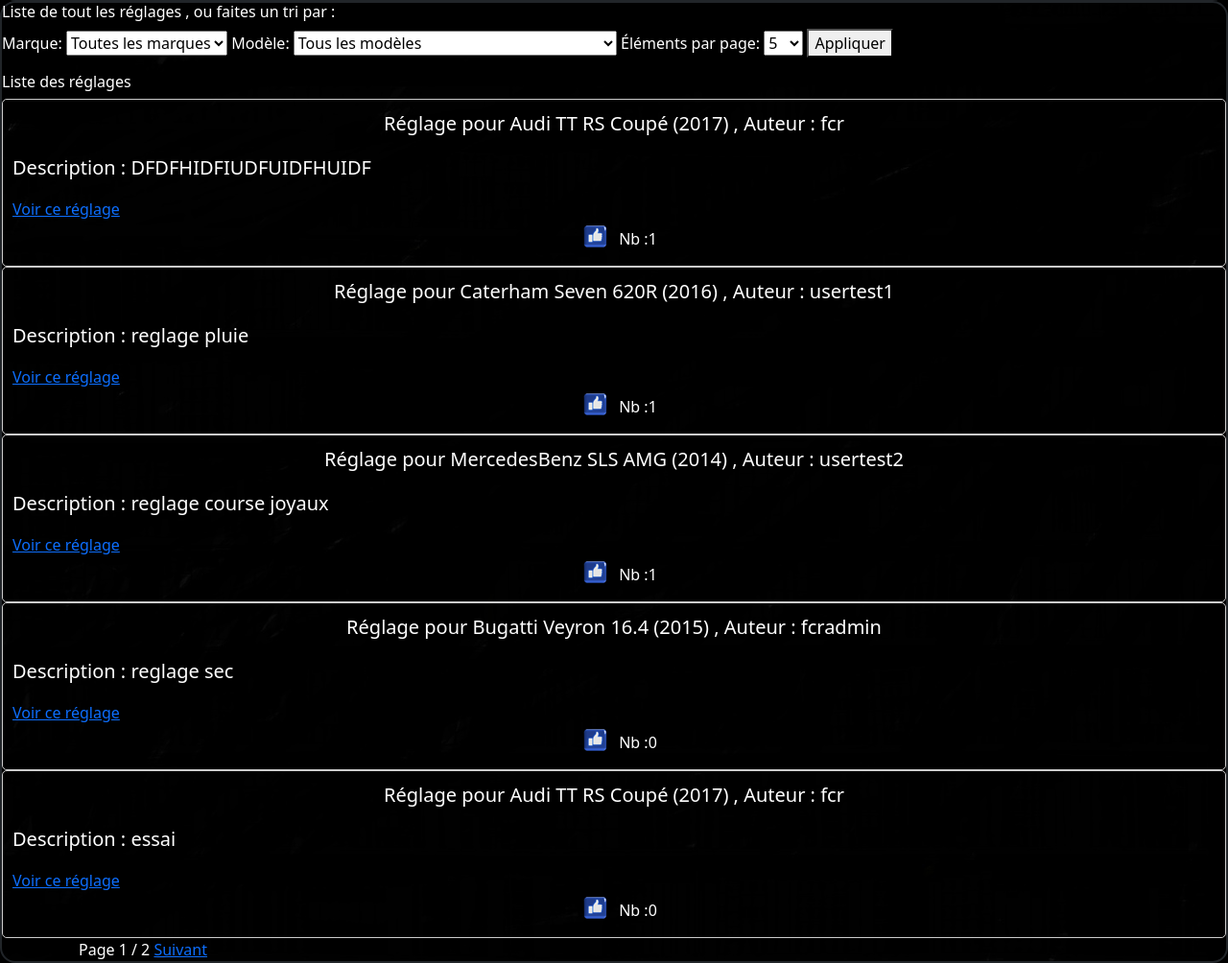
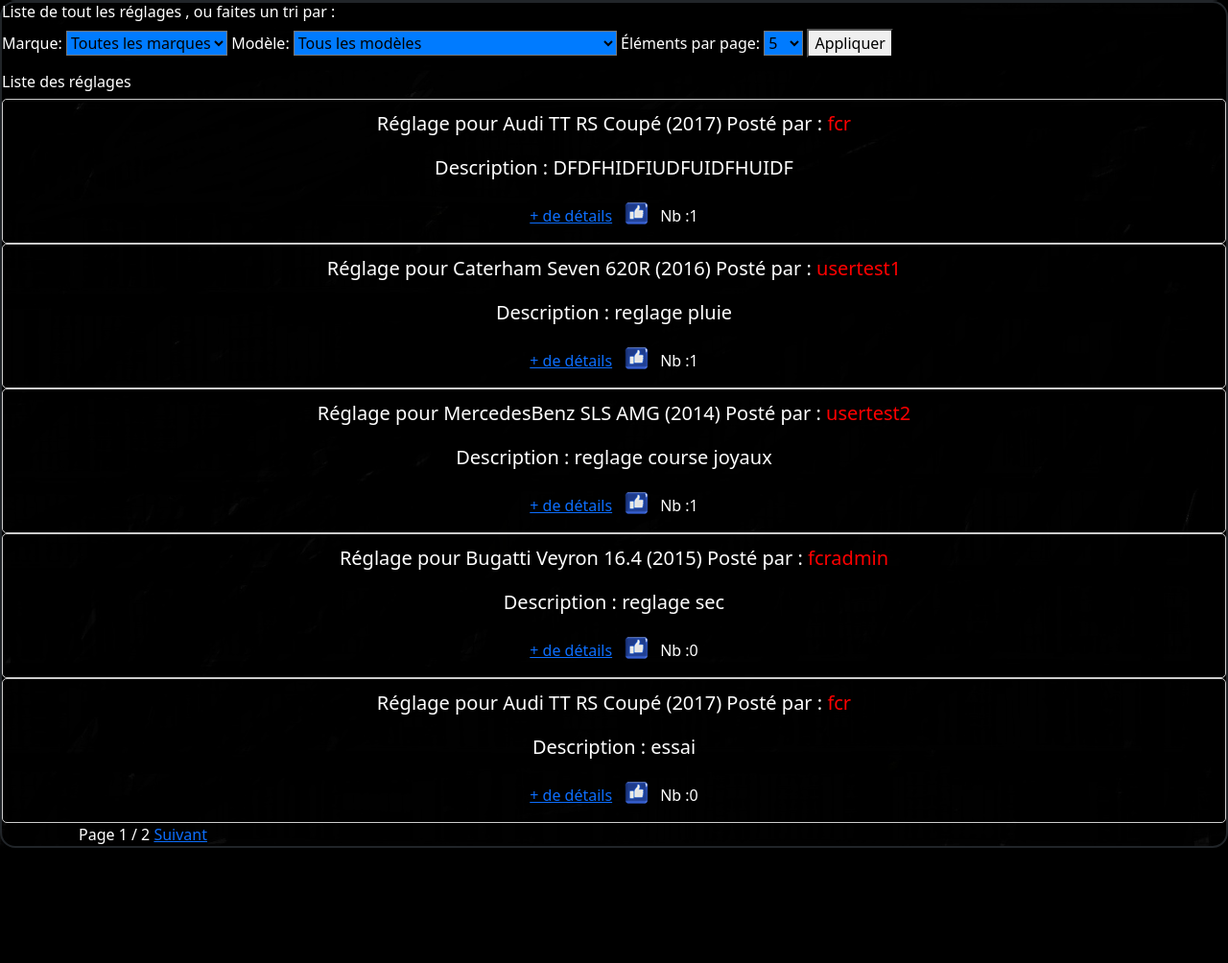
Before and after one commit to canofranck/TDUSC-Maps-Radian-Maps-Perso, a Django app: page /reglages/ in a window 1280 px wide. Shown: the part 59-1063 px from the top of the page at 96% size. After the commit the page ends 943 px from the top, so only its background shows below. Run offline with Django 5.2, Linux system fonts and the light colour scheme; a user stored in the database is signed in; data comes from the database, SQL or seed files in the repository; both versions use the stored data as it was after the commit; some libraries are stand-ins or nearby versions.

Commit message:
MISE A JOUR

```diff
--- a/static/stylesmymaps.css
+++ b/static/stylesmymaps.css
@@ -104,7 +104,7 @@
   .like-container {
     display: flex;
     justify-content: center;
-    align-items: center; /* Aligne verticalement les éléments */
+    align-items: center;
 }
 .like-container2 {
   display: flex;
@@ -121,11 +121,14 @@
 
 
 
-  .reglage {
+.reglage {
     border: 1px solid #ccc; /* Bordure de 1px, solide, de couleur gris clair */
     border-radius: 5px; /* Arrondis les coins de la bordure */
     padding: 10px; /* Espace interne pour aérer le contenu */
   }
-  .titre-reglage {
+.titre-reglage {
     text-align: center;
 }
+.my-select {
+  background-color:  #007bff;
+}
--- a/tduscmap/admin.py
+++ b/tduscmap/admin.py
@@ -37,9 +37,7 @@
 
         if instance.car:
             configuration, created = (
-                ConfigurationReglage.objects.get_or_create(
-                    car=instance.car
-                )
+                ConfigurationReglage.objects.get_or_create(car=instance.car)
             )
             instance.configurationreglage = configuration
         else:
@@ -59,7 +57,6 @@
             "deuxieme_vitesse": "2ème vitesse",
             "appui_aerodynamique_avant": "Appui aérodynamique Avant( -1 , 1 )",
             "appui_aerodynamique_arriere": "Appuiaerodynamique Arriere ( -1 , 1 )",
-            # ... et ainsi de suite pour tous les autres labels
         }
 
 
@@ -167,4 +164,3 @@
         "rapport_final_max",
     )  # Champs à afficher dans la liste
     search_fields = ["car"]  # Champs pour la recherche
-    # Ajoutez d'autres options de personnalisation si nécessaire (filtres, tri, etc.)
--- a/tduscmap/models.py
+++ b/tduscmap/models.py
@@ -1,5 +1,4 @@
 from django.db import models
-from django.forms import ValidationError
 from django.utils import timezone
 from authentication.models import CustomUser
 from django.core.validators import MinValueValidator, MaxValueValidator
--- a/tduscmap/views.py
+++ b/tduscmap/views.py
@@ -219,16 +219,16 @@
 
 @login_required
 def liste_reglages(request):
-    reglages = Reglage.objects.all().annotate(
-        like_count=Count('likes')
-    ).prefetch_related(
-        Prefetch('car')
+    reglages = (
+        Reglage.objects.all()
+        .annotate(like_count=Count("likes"))
+        .prefetch_related(Prefetch("car"))
     )
 
     # Construire la requête en fonction des critères de recherche
     query = Q()
-    marque = request.GET.get('marque')
-    modele = request.GET.get('modele')
+    marque = request.GET.get("marque")
+    modele = request.GET.get("modele")
     if marque:
         query &= Q(car__marque__icontains=marque)
     if modele:
@@ -236,17 +236,19 @@
     reglages = reglages.filter(query)
 
     # Trier les résultats
-    order_by = request.GET.get('order_by', '-like_count')  # Permet de trier par d'autres champs
+    order_by = request.GET.get(
+        "order_by", "-like_count"
+    )  # Permet de trier par d'autres champs
     reglages = reglages.order_by(order_by)
 
     # Récupérer les marques et modèles distincts à partir du prefetch
-    marques = Car.objects.values_list('marque', flat=True).distinct()
-    modeles = Car.objects.values_list('modele', flat=True).distinct()
+    marques = Car.objects.values_list("marque", flat=True).distinct()
+    modeles = Car.objects.values_list("modele", flat=True).distinct()
 
     # Pagination
-    limit = int(request.GET.get('limit', 5))  # Valeur par défaut 10
+    limit = int(request.GET.get("limit", 5))  # Valeur par défaut 10
     paginator = Paginator(reglages, limit)  # 25 résultats par page
-    page = request.GET.get('page')
+    page = request.GET.get("page")
     try:
         reglages = paginator.page(page)
     except PageNotAnInteger:
@@ -256,14 +258,20 @@
         # Si la page est hors limites (trop élevée), renvoyer la dernière page
         reglages = paginator.page(paginator.num_pages)
 
-    page_number = request.GET.get('page')
+    page_number = request.GET.get("page")
     page_obj = paginator.get_page(page_number)
 
     return render(
         request,
         "tduscmap/liste_reglages.html",
-        {'reglages': page_obj, 'marques': marques, 'modeles': modeles,
-         'paginator': paginator, 'page': page_number, 'limit': limit}
+        {
+            "reglages": page_obj,
+            "marques": marques,
+            "modeles": modeles,
+            "paginator": paginator,
+            "page": page_number,
+            "limit": limit,
+        },
     )
 
 
@@ -271,113 +279,33 @@
 def detail_reglage(request, pk):
     reglage = Reglage.objects.get(pk=pk)
     nombre_likes = reglage.likes.count()
-    if request.method == 'POST':
+    if request.method == "POST":
         # Vérifier si l'utilisateur est authentifié
         if request.user.is_authenticated:
             # Vérifier si l'utilisateur a déjà liké ce réglage
             if not reglage.likes.filter(user=request.user).exists():
                 Like.objects.create(reglage=reglage, user=request.user)
             # Rediriger vers la même page pour afficher le nouveau nombre de likes
-            return redirect('detail_reglage', pk=reglage.pk)
+            return redirect("detail_reglage", pk=reglage.pk)
     return render(
-        request, "tduscmap/detail_reglage.html", {"reglage": reglage, "nombre_likes": nombre_likes}
+        request,
+        "tduscmap/detail_reglage.html",
+        {"reglage": reglage, "nombre_likes": nombre_likes},
     )
 
-
-@login_required
-def create_reglage(request):
-    if request.method == "POST":
-        form = ReglageForm(request.POST)
-        if form.is_valid():
-            form.save()
-            return redirect(
-                "reglage_list"
-            )  # Replace with your desired redirect URL
-    else:
-        form = ReglageForm()
+    # @login_required
+    # def create_reglage(request):
+    #     if request.method == "POST":
+    #         form = ReglageForm(request.POST)
+    #         if form.is_valid():
+    #             form.save()
+    #             return redirect(
+    #                 "reglage_list"
+    #             )  # Replace with your desired redirect URL
+    #     else:
+    #         form = ReglageForm()
     return render(request, "tduscmap/reglage_form.html", {"form": form})
 
-
-# def selectionner_reglage(request, car_id):
-#     if request.method == "POST":
-#         form = ReglageForm(request.POST)
-#         print(request.POST)
-#         if form.is_valid():
-#             # Récupérer l'utilisateur connecté (à adapter selon votre méthode d'authentification)
-#             user = request.user
-#             car = Car.objects.get(pk=car_id)
-
-#             # Créer ou mettre à jour le réglage
-#             reglage, created = ConfigurationReglage.objects.update_or_create(
-#                 car=car,
-#                 defaults={
-#                     'user': user,
-#                     'car' : car,
-#                     'configurationreglage' : reglage,
-#                     # Autres champs du formulaire
-#                 }
-#             )
-
-#             # Enregistrer les modifications
-#             reglage.save()
-
-#             return redirect("liste_reglages")
-#         else:
-#             # Afficher les erreurs de validation
-#             return render(request, "tduscmap/reglage_form.html", {
-#                 "form": form,
-#                 "car": car,  # Passer l'objet Car pour l'utiliser dans le template
-#             })
-#     else:
-#         # Afficher le formulaire initial
-#         car = Car.objects.get(pk=car_id)
-#         initial_data = {'car': car}
-#         form = ReglageForm(initial=initial_data)
-#         return render(request, "tduscmap/reglage_form.html", {
-#             "form": form,
-#             "car": car,
-#         })
-
-
-# def model_select_reglage(request):
-#     cars = Car.objects.all()
-#     if request.method == "POST":
-#         form = ReglageForm(request.POST)
-#         car_id = request.POST.get("car_id")
-#         print("car_id ds selec reglage", car_id)
-#         try:
-#             reglage = ConfigurationReglage.objects.get(car_id=car_id)
-#         except ConfigurationReglage.DoesNotExist:
-#             reglage = ConfigurationReglage(
-#                 car=Car.objects.get(pk=car_id), utilisateur=request.user
-#             )
-
-#         return redirect('intermediate_view', car_id=car_id)
-
-#     else:
-#         return render(
-#             request, "tduscmap/template_principal.html", {"cars": cars}
-#         )
-
-# def intermediate_view(request, car_id):
-#     # Récupérer le véhicule correspondant au car_id
-#     car = Car.objects.get(pk=car_id)
-
-#     # Créer un formulaire pré-rempli avec les données du véhicule (si nécessaire)
-#     initial_data = {'car': car}
-#     form = ReglageForm(initial=initial_data)
-
-#     # Récupérer le réglage associé au véhicule (si existe)
-#     try:
-#         reglage = ConfigurationReglage.objects.get(car=car)
-#     except ConfigurationReglage.DoesNotExist:
-#         reglage = None
-
-#     return render(request, "tduscmap/reglage_form.html", {
-#         "reglage": reglage,
-#         "form": form,
-#         "car_id": car_id,
-#     })
 
 @login_required
 def get_configuration(request, car_id):
@@ -398,18 +326,22 @@
 
 @login_required
 def choix_modele(request):
-    if request.method == 'POST':
+    if request.method == "POST":
         form = ChoixModeleForm(request.POST)
         if form.is_valid():
-            modele = form.cleaned_data['modele']
+            modele = form.cleaned_data["modele"]
             # Récupérer la voiture en fonction du modèle (vous pouvez ajouter d'autres critères si nécessaire)
             car = Car.objects.get(modele=modele)
-            return redirect('saisie_reglage', car_id=car.id)
+            return redirect("saisie_reglage", car_id=car.id)
     else:
         form = ChoixModeleForm()
         # Récupérer tous les modèles de voitures distincts
-        modeles = Car.objects.values_list('modele', flat=True).distinct()
-        return render(request, 'tduscmap/template_principal.html', {'form': form, 'modeles': modeles})
+        modeles = Car.objects.values_list("modele", flat=True).distinct()
+        return render(
+            request,
+            "tduscmap/template_principal.html",
+            {"form": form, "modeles": modeles},
+        )
 
 
 def saisie_reglage(request, car_id):
@@ -418,13 +350,13 @@
         configuration = ConfigurationReglage.objects.get(car=car)
         reglage = ConfigurationReglage.objects.get(car_id=car_id)
         initial_data = {
-            'car': car,
-            'user': request.user,
-            'configurationreglage': configuration,
+            "car": car,
+            "user": request.user,
+            "configurationreglage": configuration,
         }
     except (Car.DoesNotExist, ConfigurationReglage.DoesNotExist):
-        return redirect('error')
-    if request.method == 'POST':
+        return redirect("error")
+    if request.method == "POST":
         form = ReglageForm(request.POST)
         print(request.POST)
         if form.is_valid():
@@ -435,12 +367,16 @@
             reglage.user = request.user
             reglage.configurationreglage = configuration
             reglage.save()
-            return redirect('home')
+            return redirect("home")
     else:
         form = ReglageForm(initial=initial_data)
 
-    return render(request, 'tduscmap/reglage_form.html', {'form': form, 'car': car, 'reglage': reglage})
+    return render(
+        request,
+        "tduscmap/reglage_form.html",
+        {"form": form, "car": car, "reglage": reglage},
+    )
 
 
 def error(request):  # Add message argument
-    return render(request, 'tduscmap/error.html')
+    return render(request, "tduscmap/error.html")
--- a/templates/tduscmap/liste_reglages.html
+++ b/templates/tduscmap/liste_reglages.html
@@ -8,7 +8,7 @@
 
 <form method="get" data-url="{% url 'liste_reglages' %}" id="reglages-form">
     <label for="marque">Marque:</label>
-    <select name="marque" id="marque">
+    <select  class="my-select" name="marque" id="marque">
         <option value="">Toutes les marques</option>
         {% for marque in marques %}
             <option value="{{ marque }}">{{ marque }}</option>
@@ -16,7 +16,7 @@
     </select>
 
     <label for="modele">Modèle:</label>
-    <select name="modele" id="modele">
+    <select class="my-select" name="modele" id="modele">
         <option value="">Tous les modèles</option>
         {% for modele in modeles %}
             <option value="{{ modele }}">{{ modele }}</option>
@@ -25,7 +25,7 @@
 
     <form method="get">
         <label for="limit">Éléments par page:</label>
-        <select name="limit" id="limit">
+        <select class="my-select" name="limit" id="limit">
             <option value="5">5</option>
             <option value="10">10</option>
             <option value="15">15</option>
@@ -42,12 +42,13 @@
 
     {% for reglage in reglages %}
     <div class="reglage">
-        <p class="titre-reglage">Réglage pour {{ reglage.car }} , Auteur : {{ reglage.user }}</p>
+        <p class="titre-reglage">Réglage pour {{ reglage.car }}  Posté par : <span style="color: red;">{{ reglage.user }}</span></p>
 
 
-        <p>Description : {{ reglage.description }}</p>
-        <a href="{% url 'detail_reglage' reglage.id %}">Voir ce réglage</a>
+        <p class="titre-reglage">Description : {{ reglage.description }}</p>
         <div class="like-container">
+        <a href="{% url 'detail_reglage' reglage.id %}">+ de détails</a>
+
             <img src="{% static 'images/like.png' %}" alt="icône de like" >
             <span> Nb :{{ reglage.like_count }}</span>
 
--- a/templates/tduscmap/saisie_reglage.html
+++ /dev/null
@@ -1,6 +0,0 @@
-<h1>Saisie des réglages pour {{ car.marque }} {{ car.modele }}</h1>
-<form method="post">
-    {% csrf_token %}
-    {{ form.as_p }}
-    <button type="submit">Enregistrer</button>
-</form>
--- a/templates/tduscmap/template_principal.html
+++ b/templates/tduscmap/template_principal.html
@@ -7,7 +7,7 @@
 
     <form method="post">
         {% csrf_token %}
-        <select name="modele">
+        <select class="my-select" name="modele">
             {% for modele in modeles %}
                 <option value="{{ modele }}">{{ modele }}</option>
             {% endfor %}
```
Also changed, not shown: tduscmap/form.py (+4 -3 lines), tduscmap/settings.py (+51 -49 lines), tduscmap/urls.py (+7 -15 lines), templates/tduscmap/search_results.html (deleted, +0 -11 lines), db.sqlite3.
